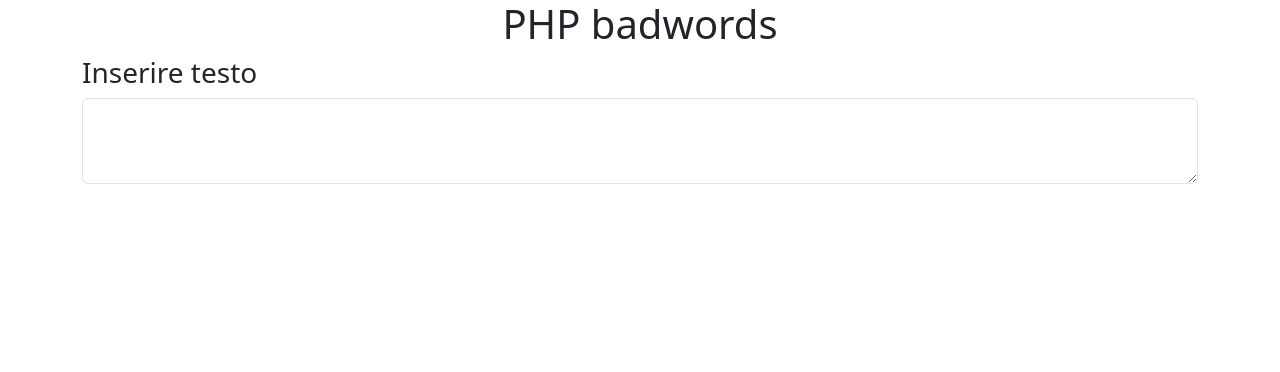
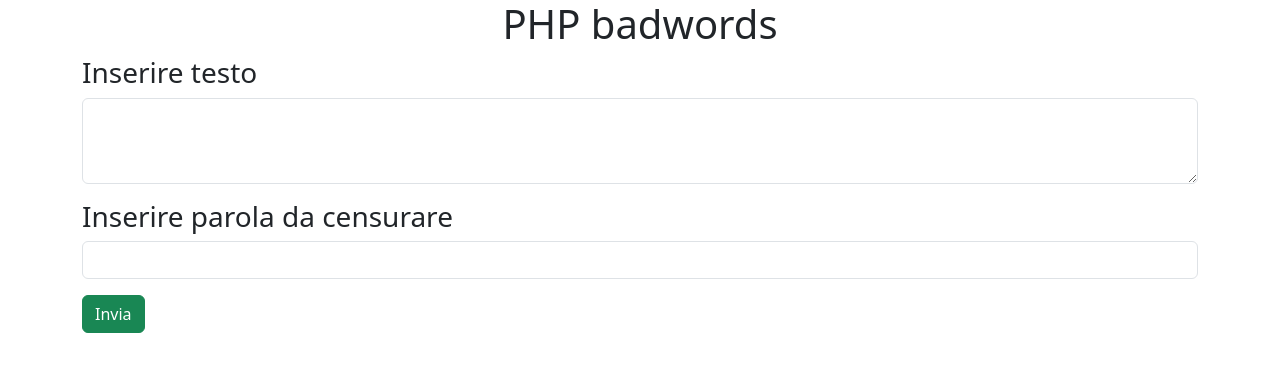
Before and after one commit to nazariozaccagnino/php-badwords, a PHP site: page / in a window 1280 px wide. Shown: the top 372 px of the page. Run offline with PHP 8.4, Linux system fonts and the light colour scheme.

Commit message:
template completed

```diff
--- a/index.php
+++ b/index.php
@@ -19,9 +19,15 @@
     <main class="container">
         <h3>Inserire testo</h3>
         <div class="mb-3">
-            <textarea class="form-control" id="exampleFormControlTextarea1" rows="3"></textarea>
+            <form action="result.php" method="post">
+                <textarea class="form-control" rows="3" name="textarea"></textarea>
         </div>
-
+        <h3>Inserire parola da censurare</h3>
+        <div>
+            <input type="text" class="form-control mb-3" name="badword">
+            <button type="submit" class="btn btn-success">Invia</button>
+        </div>
+        </form>
     </main>
 </body>
 
```
